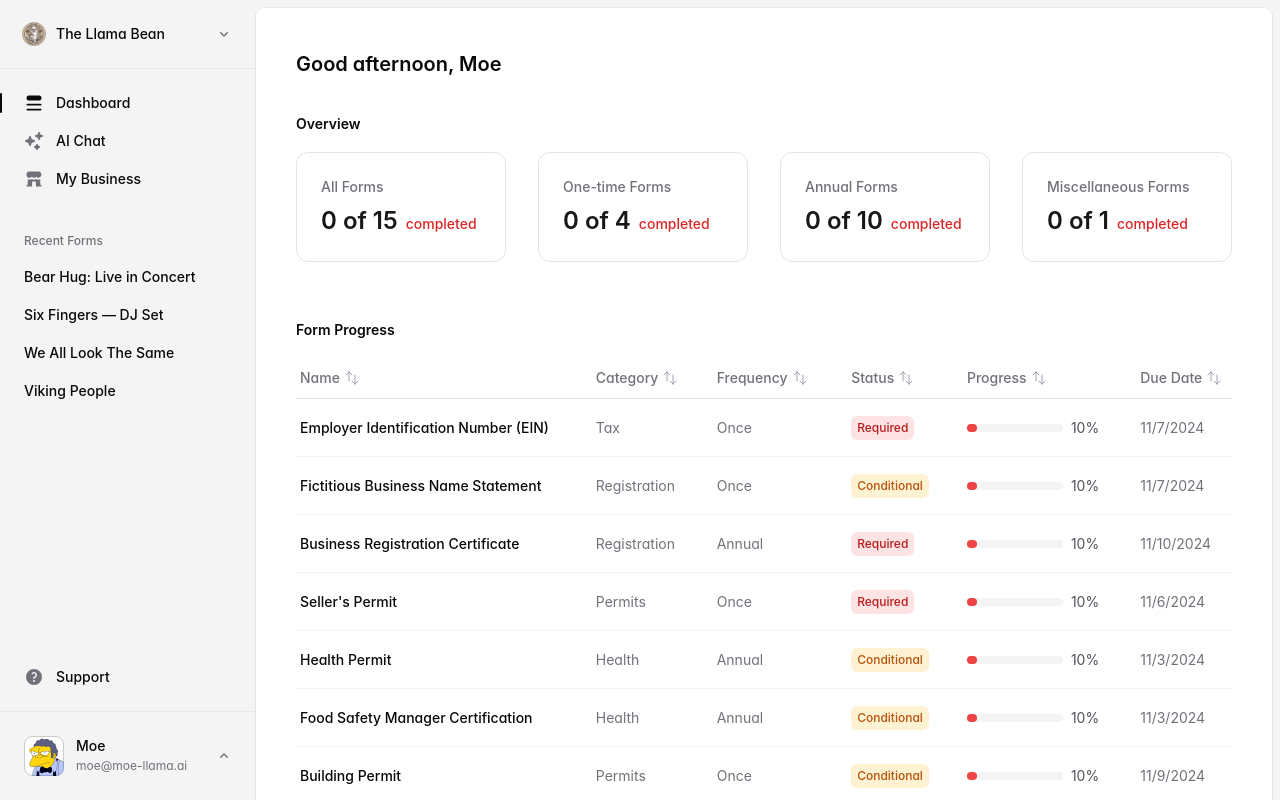
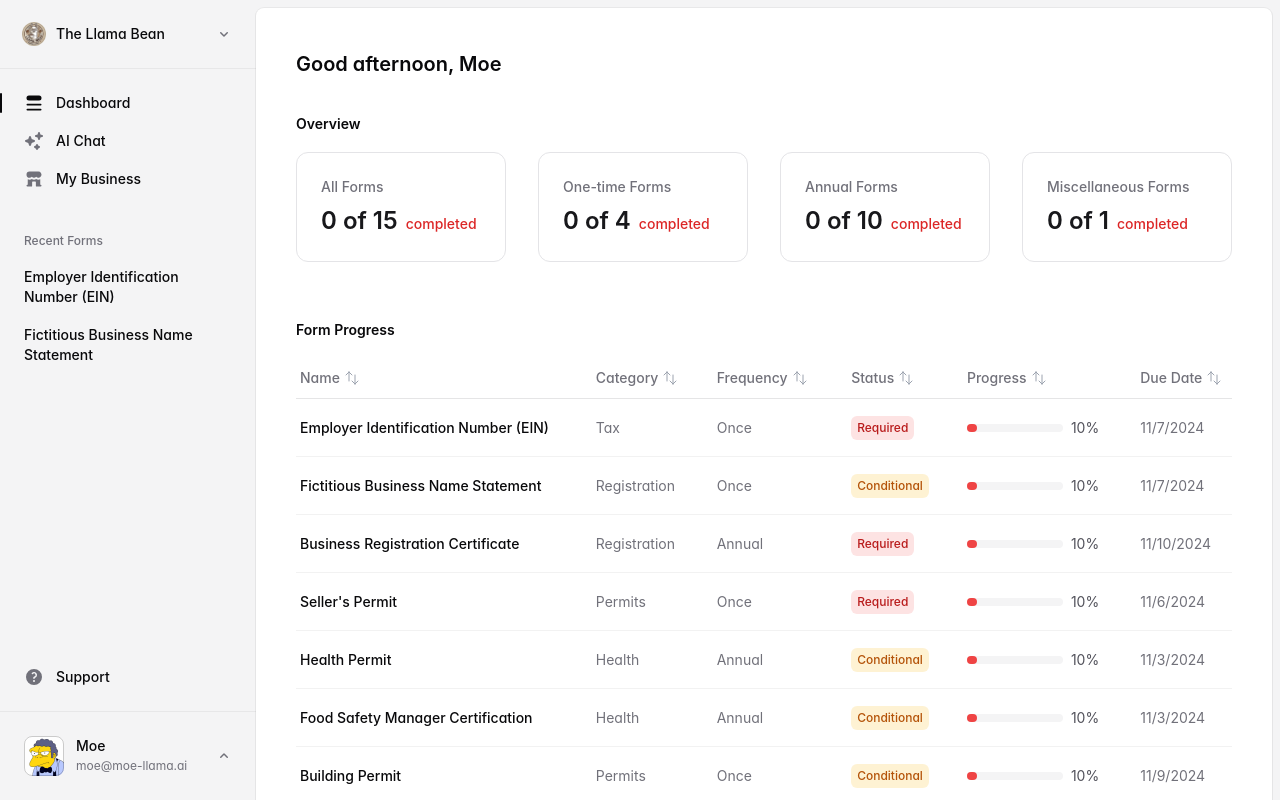
Before and after one commit to yveshughes/permitpilot, a Next.js app: page / in a window 1280 px wide. Shown: the top 800 px of the page. Built offline with nearby package versions, Linux system fonts and the light colour scheme; a web font is replaced by a local one.

Commit message:
updated sidebar

```diff
--- a/src/app/application-layout.tsx
+++ b/src/app/application-layout.tsx
@@ -1,5 +1,6 @@
 'use client'
 
+import { useEffect, useState } from 'react'
 import { Avatar } from '@/components/avatar'
 import {
   Dropdown,
@@ -22,7 +23,6 @@ import {
   SidebarSpacer,
 } from '@/components/sidebar'
 import { SidebarLayout } from '@/components/sidebar-layout'
-import { getEvents } from '@/data'
 import {
   ArrowRightStartOnRectangleIcon,
   BuildingStorefrontIcon,
@@ -36,12 +36,16 @@ import {
   UserCircleIcon,
 } from '@heroicons/react/16/solid'
 import {
-  Cog6ToothIcon,
-  HomeIcon,
   QuestionMarkCircleIcon,
   SparklesIcon,
 } from '@heroicons/react/20/solid'
 import { usePathname } from 'next/navigation'
+
+interface FeaturedForm {
+  id: string
+  name: string
+  featured: boolean
+}
 
 function AccountDropdownMenu({ anchor }: { anchor: 'top start' | 'bottom end' }) {
   return (
@@ -69,13 +73,36 @@ function AccountDropdownMenu({ anchor }: { anchor: 'top start' | 'bottom end' })
 }
 
 export function ApplicationLayout({
-  events,
   children,
 }: {
-  events: Awaited<ReturnType<typeof getEvents>>
   children: React.ReactNode
 }) {
-  let pathname = usePathname()
+  const pathname = usePathname()
+  const [featuredForms, setFeaturedForms] = useState<FeaturedForm[]>([])
+
+  useEffect(() => {
+    const fetchFeaturedForms = async () => {
+      try {
+        const response = await fetch('/api/forms')
+        const data = await response.json()
+
+        // Convert the object to an array and filter featured forms
+        const forms = Object.entries(data)
+          .map(([id, form]: [string, any]) => ({
+            id,
+            name: form.name,
+            featured: form.featured
+          }))
+          .filter(form => form.featured)
+
+        setFeaturedForms(forms)
+      } catch (error) {
+        console.error('Error fetching featured forms:', error)
+      }
+    }
+
+    fetchFeaturedForms()
+  }, [])
 
   return (
     <SidebarLayout
@@ -138,19 +165,16 @@ export function ApplicationLayout({
                 <BuildingStorefrontIcon />
                 <SidebarLabel>My Business</SidebarLabel>
               </SidebarItem>
-
             </SidebarSection>
 
             <SidebarSection className="max-lg:hidden">
               <SidebarHeading>Recent Forms</SidebarHeading>
-              {events.map((event) => (
-                <SidebarItem key={event.id} href={event.url}>
-                  {event.name}
+              {featuredForms.map((form) => (
+                <SidebarItem key={form.id} href={`/forms/${form.id}`}>
+                  {form.name}
                 </SidebarItem>
               ))}
             </SidebarSection>
-
-
 
             <SidebarSpacer />
 
--- a/src/app/data/forms.json
+++ b/src/app/data/forms.json
@@ -5,6 +5,7 @@
     "frequency": "Once",
     "status": "Required",
     "due_date": "2024-11-07",
+    "featured": true,
     "sections": {
       "business_identification": {
         "legal_name": {
@@ -75,6 +76,7 @@
     "frequency": "Once",
     "status": "Conditional",
     "due_date": "2024-11-07",
+    "featured": true,
     "sections": {
       "business_identification": {
         "trade_name": {
@@ -132,90 +134,103 @@
     "category": "Registration",
     "frequency": "Annual",
     "status": "Required",
-    "due_date": "2024-11-10"
+    "due_date": "2024-11-10",
+    "featured": false
   },
   "seller-permit": {
     "name": "Seller's Permit",
     "category": "Permits",
     "frequency": "Once",
     "status": "Required",
-    "due_date": "2024-11-06"
+    "due_date": "2024-11-06",
+    "featured": false
   },
   "health-permit": {
     "name": "Health Permit",
     "category": "Health",
     "frequency": "Annual",
     "status": "Conditional",
-    "due_date": "2024-11-03"
+    "due_date": "2024-11-03",
+    "featured": false
   },
   "food-safety-certification": {
     "name": "Food Safety Manager Certification",
     "category": "Health",
     "frequency": "Annual",
     "status": "Conditional",
-    "due_date": "2024-11-03"
+    "due_date": "2024-11-03",
+    "featured": false
   },
   "building-permit": {
     "name": "Building Permit",
     "category": "Permits",
     "frequency": "Once",
     "status": "Conditional",
-    "due_date": "2024-11-09"
+    "due_date": "2024-11-09",
+    "featured": false
   },
   "workers-compensation": {
     "name": "Workers' Compensation Insurance",
     "category": "Insurance",
     "frequency": "Annual",
     "status": "Required",
-    "due_date": "2024-11-02"
+    "due_date": "2024-11-02",
+    "featured": false
   },
   "fire-department-permit": {
     "name": "Fire Department Permit",
     "category": "Safety",
     "frequency": "Annual",
     "status": "Conditional",
-    "due_date": "2024-11-06"
+    "due_date": "2024-11-06",
+    "featured": false
   },
   "liquor-license": {
     "name": "Liquor License",
     "category": "Permits",
     "frequency": "Miscellaneous",
     "status": "Conditional",
-    "due_date": "2024-11-09"
+    "due_date": "2024-11-09",
+    "featured": false
   },
   "property-taxes": {
     "name": "Property Taxes",
     "category": "Tax",
     "frequency": "Annual",
     "status": "Conditional",
-    "due_date": "2024-11-08"
+    "due_date": "2024-11-08",
+    "featured": false
   },
   "federal-income-tax": {
     "name": "Federal Income Tax & FUTA",
     "category": "Tax",
     "frequency": "Annual",
     "status": "Required",
-    "due_date": "2024-11-05"
+    "due_date": "2024-11-05",
+    "featured": false
   },
   "california-income-tax": {
     "name": "California Income Tax & UI Tax",
     "category": "Tax",
     "frequency": "Annual",
     "status": "Required",
-    "due_date": "2024-11-05"
+    "due_date": "2024-11-05",
+    "featured": false
   },
   "gross-receipts-tax": {
     "name": "Gross Receipts Tax",
     "category": "Tax",
     "frequency": "Annual",
     "status": "Required",
-    "due_date": "2024-11-06"
+    "due_date": "2024-11-06",
+    "featured": false
   },
   "health-care-security": {
     "name": "Health Care Security Ordinance",
     "category": "Health",
     "frequency": "Annual",
     "status": "Conditional",
-    "due_date": "2024-11-05"
+    "due_date": "2024-11-05",
+    "featured": false
   }
 }
```
